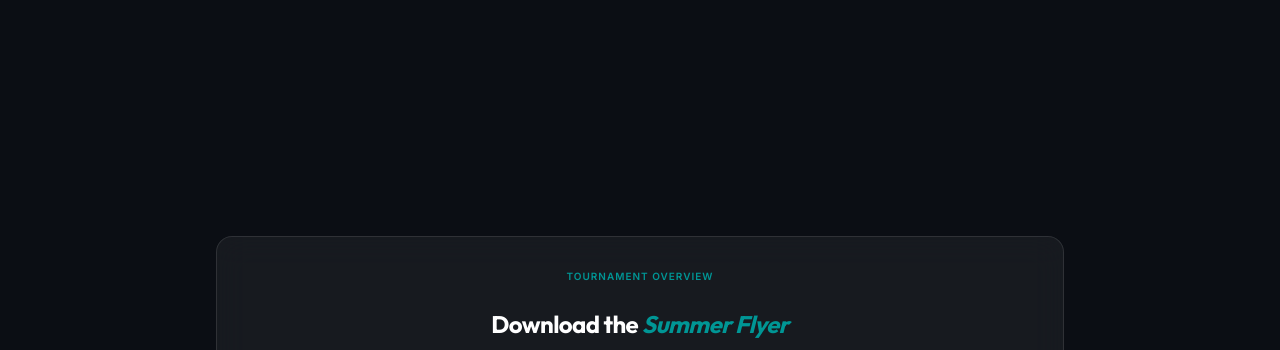
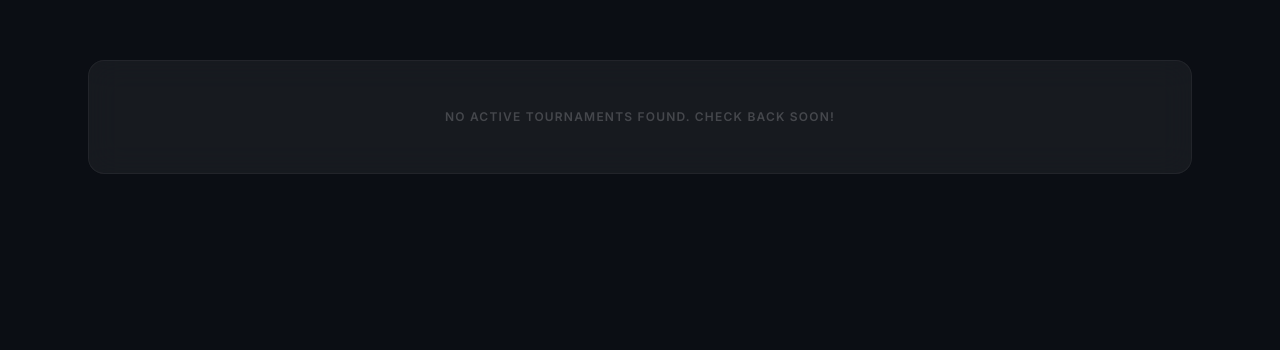
Before and after one commit to revenant-73/tvvc-website, an Astro site: page /outdoor-events in a window 1280 px wide. Shown: the part 1509-1859 px from the top of the page. Built offline with nearby package versions, Linux system fonts and the light colour scheme; Astro itself is replaced by a stand-in of ours; some packages are replaced by stand-ins of ours; no server answers; the database is empty.

Commit message:
feat: enhance outdoor events page to display message when no active tournaments are found

```diff
--- a/src/pages/outdoor-events.astro
+++ b/src/pages/outdoor-events.astro
@@ -1,10 +1,12 @@
 ---
+export const prerender = false;
+
 import BaseLayout from '../layouts/BaseLayout.astro';
 import ScrollReveal from '../components/ScrollReveal.astro';
 import OutdoorRegistrationManager from '../components/registration/OutdoorRegistrationManager';
 import { getDb } from '../db';
 import { events as eventsTable } from '../db/schema';
-import { eq, or } from 'drizzle-orm';
+import { eq, or, and } from 'drizzle-orm';
 
 const db = getDb(
   import.meta.env.TURSO_DATABASE_URL || '',
@@ -16,9 +18,12 @@ try {
   dbEvents = await db.select()
     .from(eventsTable)
     .where(
-      or(
-        eq(eventsTable.type, 'tournament'),
-        eq(eventsTable.type, 'family-challenge')
+      and(
+        eq(eventsTable.active, true),
+        or(
+          eq(eventsTable.type, 'tournament'),
+          eq(eventsTable.type, 'family-challenge')
+        )
       )
     );
 } catch (e) {
@@ -94,7 +99,13 @@ try {
 
     <!-- Grass Series Grid -->
     <section class="max-w-6xl mx-auto px-6 py-32" id="registration">
-       <OutdoorRegistrationManager client:load events={dbEvents} />
+       {dbEvents.length > 0 ? (
+         <OutdoorRegistrationManager client:load events={dbEvents} />
+       ) : (
+         <div class="glass-card p-12 text-center border-white/5">
+            <p class="text-white/20 uppercase tracking-widest font-bold text-xs">No active tournaments found. Check back soon!</p>
+         </div>
+       )}
     </section>
 
     <!-- Flyer Section -->
```
